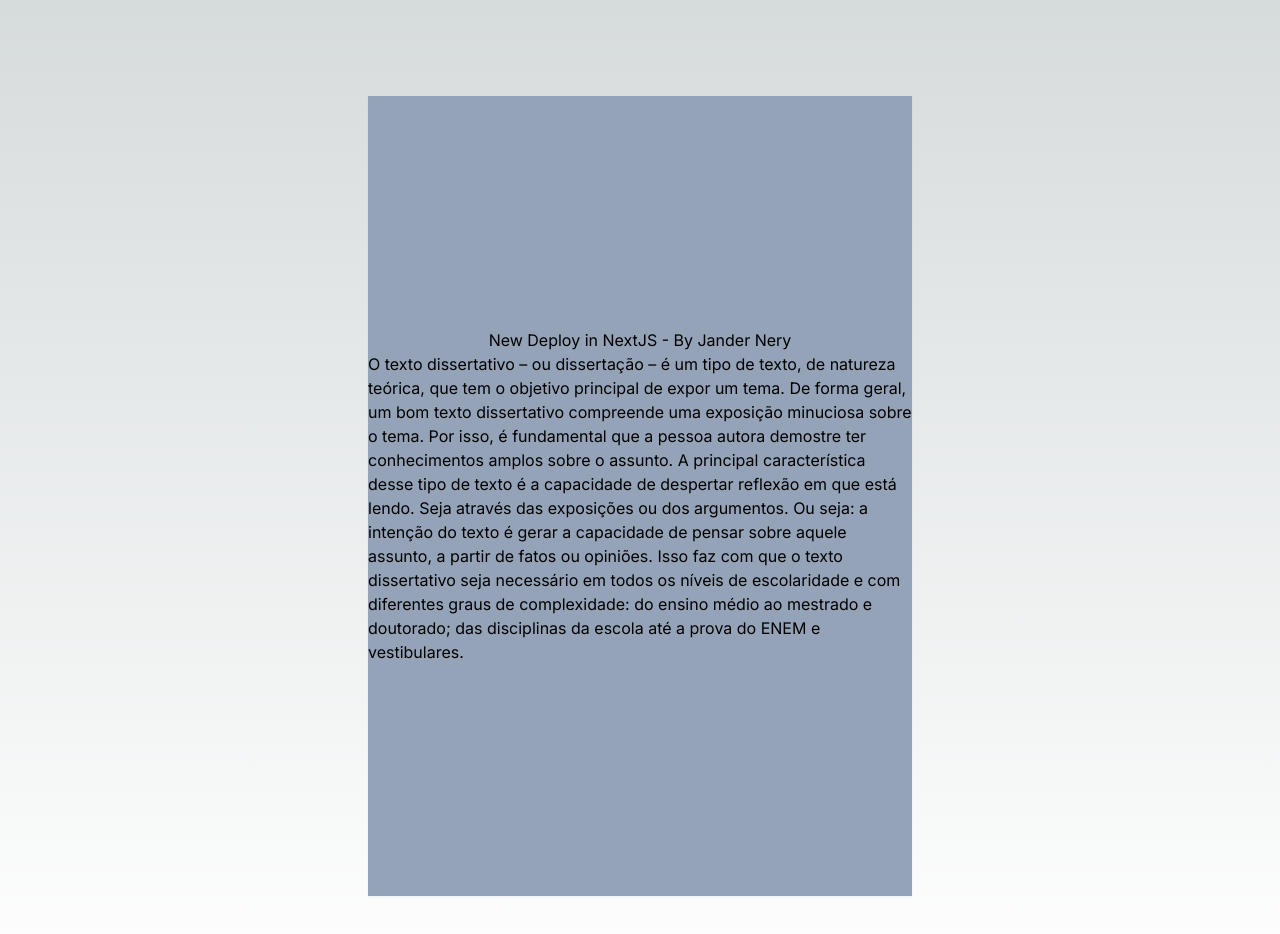
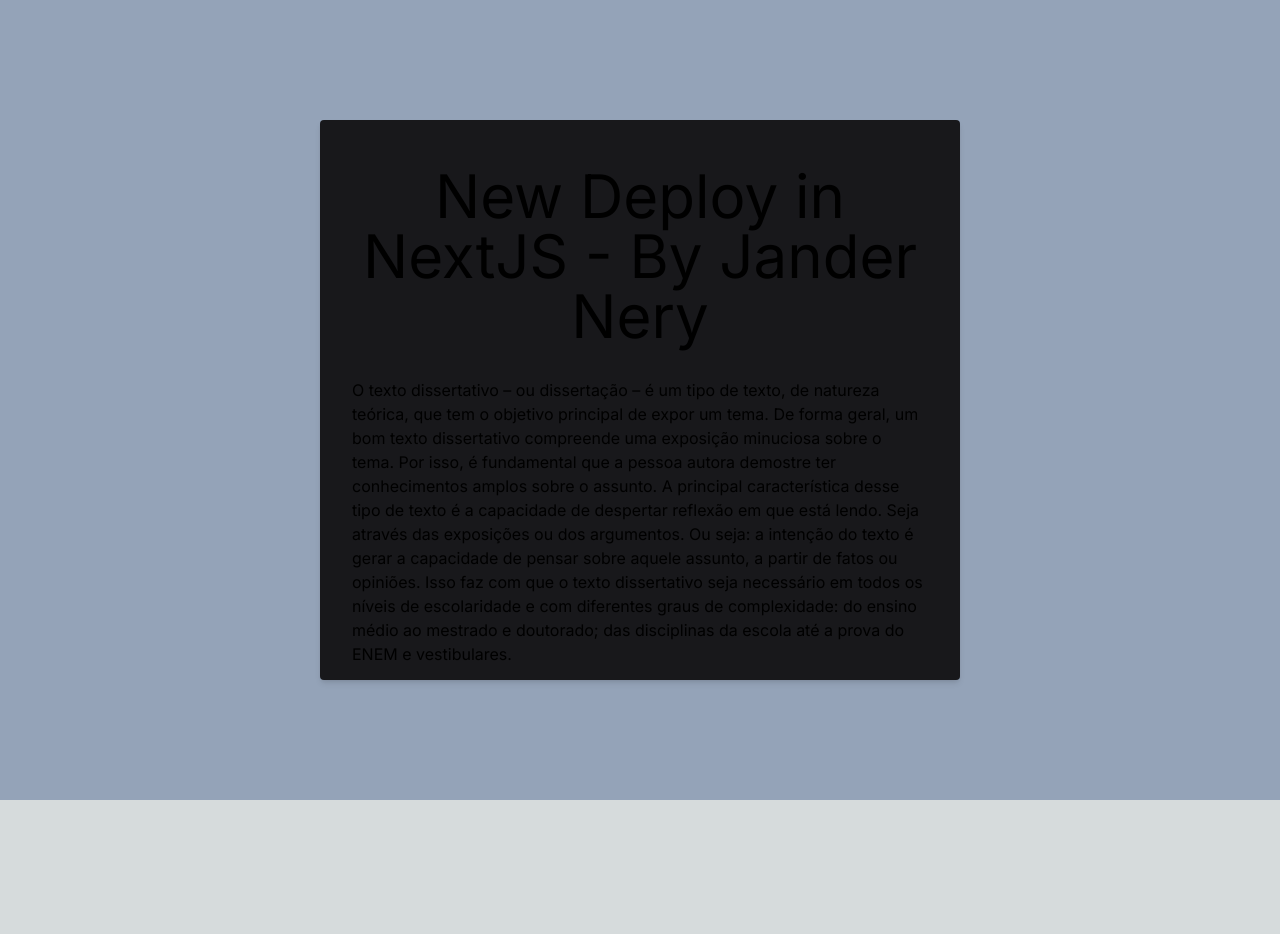
Before and after one commit to jnerydesigner/next-deploy-app, a Next.js app: page / in a window 1280 px wide. Shown: the top 934 px of the page. After the commit the page ends 800 px from the top, so only its background shows below. Built offline with nearby package versions, Linux system fonts and the light colour scheme.

Commit message:
Feat: change styules

```diff
--- a/src/app/page.tsx
+++ b/src/app/page.tsx
@@ -2,9 +2,11 @@
 
 export default function Home() {
   return (
-    <main className="flex min-h-screen flex-col items-center justify-between p-24">
-      <div className="w-[50%] h-[100vh] flex justify-center items-center flex-col bg-slate-400 shadow-sm">
-        <h2>New Deploy in NextJS - By Jander Nery</h2>
+    <div className="m-0 w-[100%] h-[100vh] flex justify-center items-center flex-col bg-slate-400 shadow-sm">
+      <div className="m-0 w-[50%] h-[70vh] flex justify-center items-center flex-col bg-zinc-900 shadow-md rounded p-8">
+        <h2 className="py-8 text-6xl text-center">
+          New Deploy in NextJS - By Jander Nery
+        </h2>
         <p>
           O texto dissertativo – ou dissertação – é um tipo de texto, de
           natureza teórica, que tem o objetivo principal de expor um tema. De
@@ -21,6 +23,6 @@
           e vestibulares.
         </p>
       </div>
-    </main>
+    </div>
   );
 }
```
Also changed, not shown: 1 other file (tests, documents, lock files or other folders).
